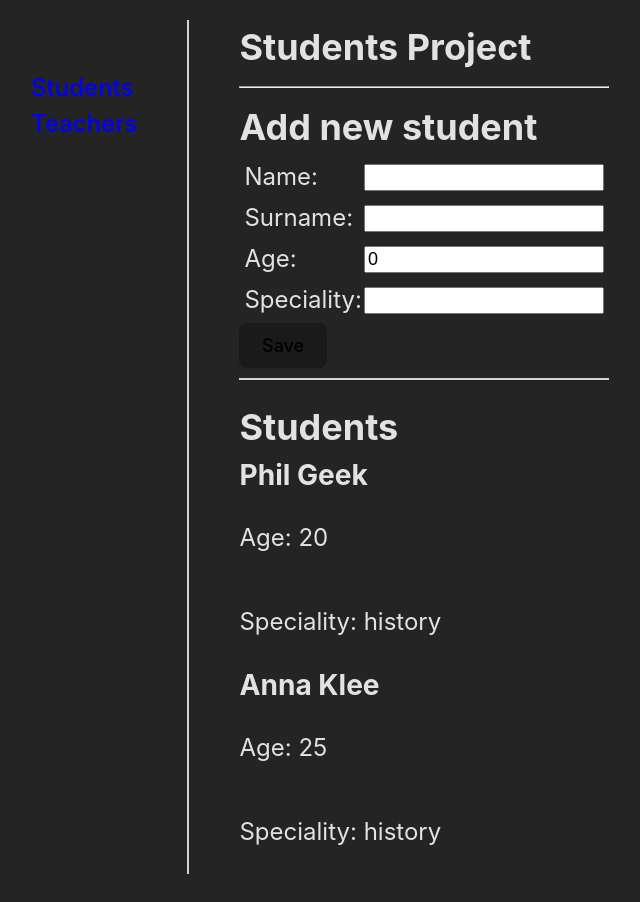
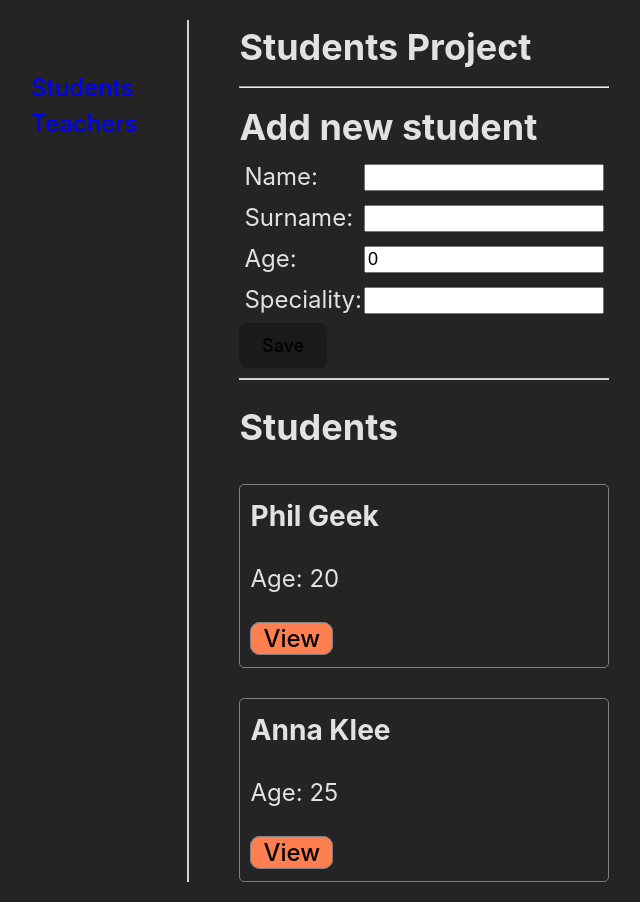
Before and after one commit to KethyI/lesson-1, a React (Vite) app in the folder my-app/: page /students in a window 1280 px wide. Shown: the whole page, without its empty margins (320-960 px from the left). Built offline with nearby package versions, Linux system fonts and the light colour scheme.

Commit message:
added link to students on home page

```diff
--- a/my-app/src/App.jsx
+++ b/my-app/src/App.jsx
@@ -1,6 +1,7 @@
 import { createBrowserRouter, RouterProvider } from "react-router-dom";
 import Root from "./app/root";
 import { StudentsList } from "./app//parts/students/StudentsList";
+import { StudentPage } from "./app/parts/students/StudendsPage";
 
 const router = createBrowserRouter([
   {
@@ -11,6 +12,10 @@ const router = createBrowserRouter([
         path: "/students",
         element: <StudentsList />,
       },
+      {
+        path: "/students/:studentId",
+        element: <StudentPage />,
+      },
     ],
   },
 ]);
--- a/my-app/src/app/parts/students/StudendsPage.jsx
+++ b/my-app/src/app/parts/students/StudendsPage.jsx
@@ -3,10 +3,10 @@ import { useParams } from "react-router-dom";
 
 export const StudentPage = () => {
   let params = useParams();
-  const { ProductID } = params;
+  const { StudentId } = params;
 
   const student = useSelector((state) =>
-    state.students.find(student.id === ProductID)
+    state.students.find(student.id === StudentId)
   );
 
   if (!student) {
--- a/my-app/src/app/parts/students/StudentsList.jsx
+++ b/my-app/src/app/parts/students/StudentsList.jsx
@@ -1,19 +1,25 @@
 import { useSelector } from "react-redux";
 import { NewStudentForm } from "./NewStudentForm";
+import { Link } from "react-router-dom";
 
 export const StudentsList = () => {
   const students = useSelector((state) => state.students);
 
-  const showStudents = students.map((students) => (
+  const showStudents = students.map((student) => (
     <div
-      key={students.id}
-      className='students-list'
+      key={student.id}
+      className='student-excerpt'
     >
       <h3>
-        {students.name} {students.surname}
+        {student.name} {student.surname}
       </h3>
-      <p>Age: {students.age}</p>
-      <p>Speciality: {students.speciality}</p>
+      <p>Age: {student.age}</p>
+      <Link
+        to={`/students/${student.id}`}
+        className='link-btn'
+      >
+        View
+      </Link>
     </div>
   ));
 
--- a/my-app/src/app/root.jsx
+++ b/my-app/src/app/root.jsx
@@ -1,11 +1,11 @@
-import { Outlet } from "react-router-dom";
+import { Outlet, NavLink } from "react-router-dom";
 
 export default function Root() {
   return (
     <div id='main'>
       <div id='list'>
         <nav>
-          <a>Students</a>
+          <NavLink to={"/students"}>Students</NavLink>
           <a>Teachers</a>
         </nav>
       </div>
--- a/my-app/src/index.css
+++ b/my-app/src/index.css
@@ -95,9 +95,19 @@ form p {
   font-weight: bold;
 }
 
-.students-list {
-  display: flex;
-  flex-direction: column;
+.student-excerpt {
+  margin-top: 30px;
+  border: 1px solid gray;
+  border-radius: 5px;
+  padding: 10px;
+}
+
+.link-btn {
+  border: 1.5px solid gray;
+  border-radius: 10px;
+  background-color: coral;
+  color: black;
+  padding: 1px 12px 1px 12px;
 }
 
 #main-page {
```
